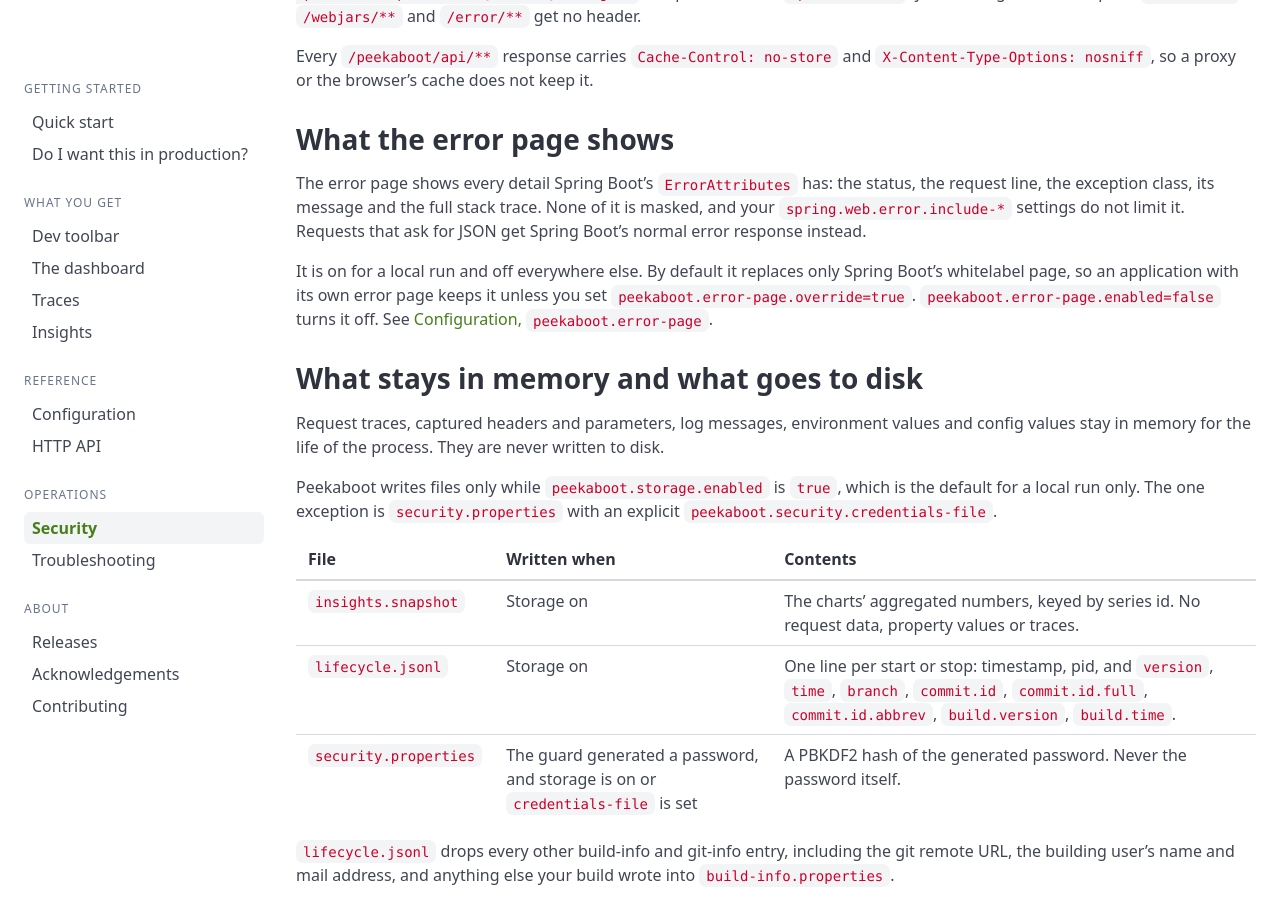
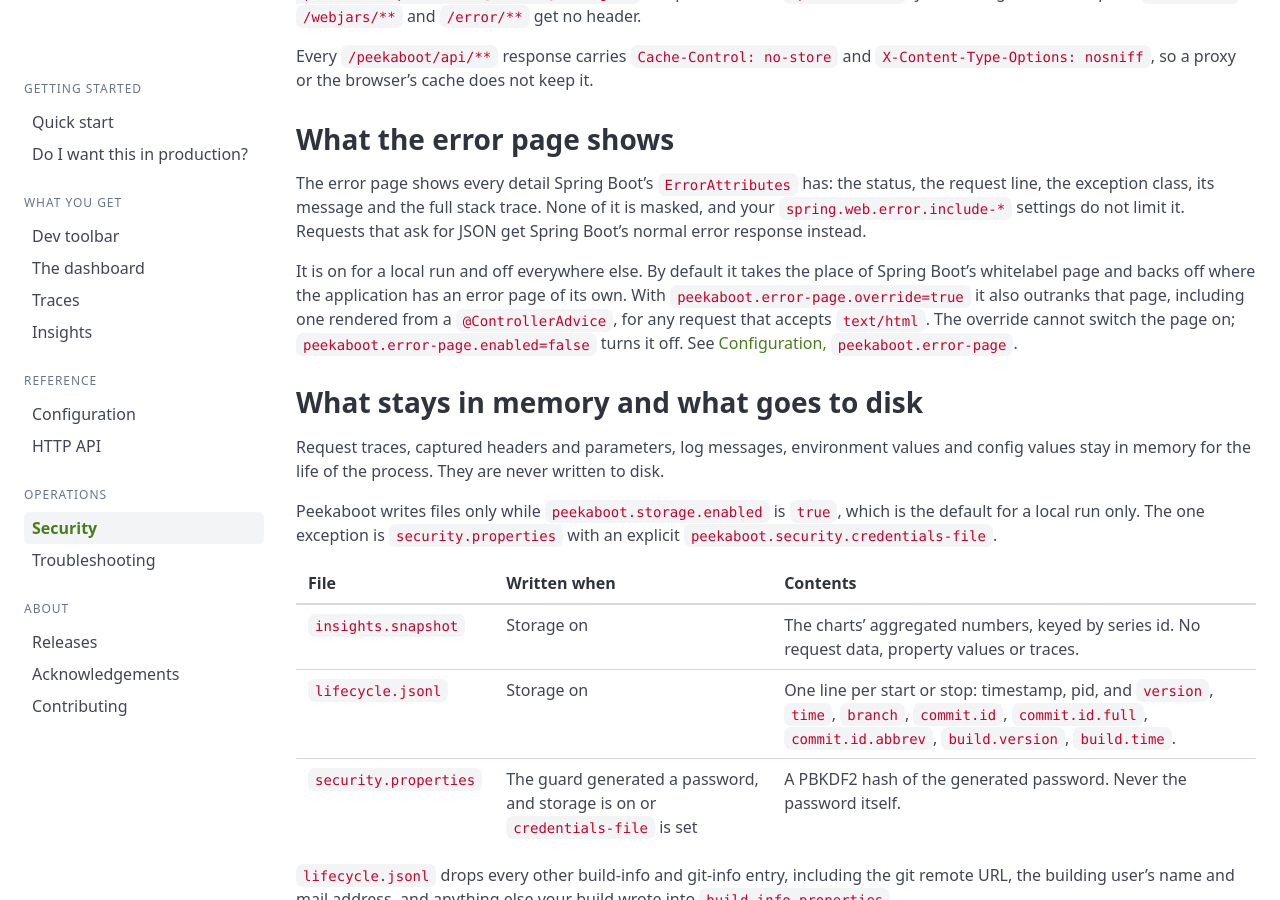
Before and after one commit to peekaboot-org/peekaboot-org.github.io, a Jekyll site: the page built from docs/security.md, in a window 1280 px wide and 900 px high, scrolled down 3281 px. Built offline with Jekyll 4.4.1, drawn with Linux system fonts in a browser that asks for light colours.

Commit message:
docs: describe the error page override

```diff
--- a/docs/security.md
+++ b/docs/security.md
@@ -102,9 +102,11 @@
 `spring.web.error.include-*` settings do not limit it. Requests that ask for JSON get Spring
 Boot's normal error response instead.
 
-It is on for a local run and off everywhere else. By default it replaces only Spring Boot's
-whitelabel page, so an application with its own error page keeps it unless you set
-`peekaboot.error-page.override=true`. `peekaboot.error-page.enabled=false` turns it off. See
+It is on for a local run and off everywhere else. By default it takes the place of Spring Boot's
+whitelabel page and backs off where the application has an error page of its own. With
+`peekaboot.error-page.override=true` it also outranks that page, including one rendered from a
+`@ControllerAdvice`, for any request that accepts `text/html`. The override cannot switch the page
+on; `peekaboot.error-page.enabled=false` turns it off. See
 [Configuration, `peekaboot.error-page`]({{ '/docs/configuration/' | relative_url }}#peekabooterrorpage).
 
 ## What stays in memory and what goes to disk {#what-peekaboot-writes-to-disk}
```
Also changed, not shown: docs/dev-toolbar.md (+3 -0 lines).
